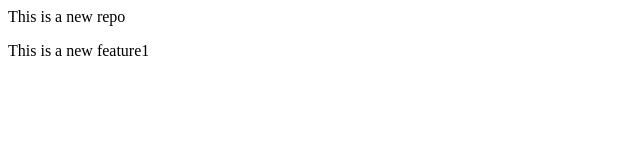
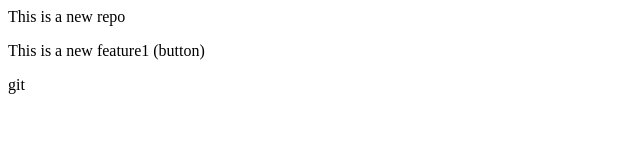
Before and after one commit to sasidhar78/LocalRepo, a plain HTML site: page index.html in a window 1280 px wide. Shown: the full height of the page, 0-640 px from the left. Drawn offline with Linux system fonts and the light colour scheme.

Commit message:
add button

```diff
--- a/index.html
+++ b/index.html
@@ -1,2 +1,3 @@
 <p>This is a new repo</p>
-<p>This is a new feature1</p>
+<p>This is a new feature1 (button)</p>
+git
```
